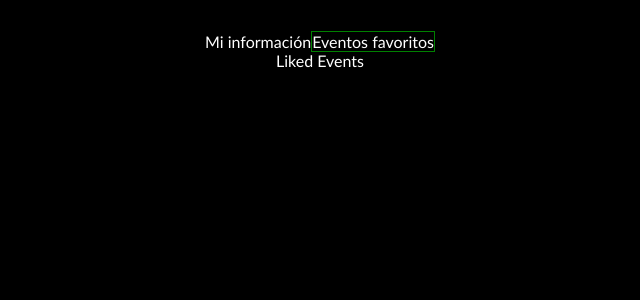
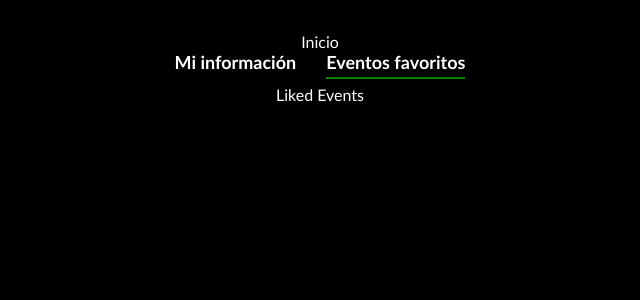
Before and after one commit to ErickRabocse/ticket_master_erick, a React (Vite) app: page /profile/liked-events in a window 1280 px wide. Shown: the top 300 px of the page, without its empty margins (320-960 px from the left). Built offline with nearby package versions, Linux system fonts and the light colour scheme.

Commit message:
styling details, profile and events pages/components

```diff
--- a/src/components/Events/components/EventItem/index.jsx
+++ b/src/components/Events/components/EventItem/index.jsx
@@ -4,7 +4,7 @@ import filledHeart from '../../../../assets/filled-heart.png'
 import emptyHeart from '../../../../assets/empty-heart.png'
 import useLikeEvents from '../../../../hooks/useLikeEvents'
 
-const EventItem = ({ img, name, info, onEventClick, id }) => {
+const EventItem = ({ img, name, info, onEventClick, id, state }) => {
   const { isEventLiked, toggleEventLike } = useLikeEvents(id)
   const handleSeeMoreClick = (e) => {
     e.stopPropagation()
@@ -18,11 +18,11 @@ const EventItem = ({ img, name, info, onEventClick, id }) => {
         <img src={img} alt='event image' style={{ width: '200px' }} />
       </div>
       <div className={styles.eventInfoContainer}>
-        <h4 className={styles.eventName}>{name}</h4>
+        <h4 className={styles.eventName}>{name} ({state})</h4>
         <p className={styles.eventInfo}>{info}</p>
         <button className={styles.seeMoreBtn} onClick={handleSeeMoreClick}>
           {/* <Link to={`details/123 ${id}`}> Details </Link> */}
-          Details
+          Detalles
         </button>
       </div>
     </div>
--- a/src/components/Events/index.jsx
+++ b/src/components/Events/index.jsx
@@ -3,6 +3,7 @@ import EventItem from './components/EventItem'
 import './style.css'
 
 const Events = ({ searchTerm, events }) => {
+  console.log('here are the events', events)
   const navigate = useNavigate()
   const handleEventItemClick = (id) => {
     navigate(`/details/ ${id}`)
@@ -23,6 +24,7 @@ const Events = ({ searchTerm, events }) => {
           info={eventItem.info}
           onEventClick={handleEventItemClick}
           id={eventItem.id}
+          state={eventItem._embedded.venues[0].state.name}
         />
       ))
     )
--- a/src/views/Details/Details.module.css
+++ b/src/views/Details/Details.module.css
@@ -3,26 +3,54 @@
     align-items: flex-start;
     flex-direction: column;
 }
+.heroContainer{
+    position: relative;
+    height: 85vh;
+}
+.heroInfoSection{
+    display: flex;
+    align-items: center;
+    height: 100%;
+    padding: 0 30px;
+}
+
+.heroInfoDetails{
+    margin: 0 25px;
+}
+
+.heroImageSmall{
+    width: 300px;
+    border-radius: 10px;
+}
 
 .eventImage{
+    position: absolute;
+    top: 0;
+    left: 0;
     width:100%;
-    height: 85vh;
+    height: 80vh;
     object-position: top;
-    object-fit: cover
+    object-fit: cover;
+    filter: blur(5px);
+    opacity: .3;
+    z-index: -1;
 }
 
 .eventName{
-    margin: 20px 0;
+    margin-top: -20px;
+    margin-bottom: 0;
     font-size: 25px;
 }
 
 .infoParagraph{
     text-align: left;
     margin: 4px 0;
+    line-height: 25px;
 }
 
-.dateParagraph{
-    color: #32CD32;
+.dateParagraph, .place{
+    color: white;
+    font-weight: 700;
 }
 
 .seatInfoContainer{
@@ -52,7 +80,7 @@
 }
 
 .buyTicketsContainer{
-    width: 130px;
+    width: 140px;
     outline: 1px solid white;
     align-self: center;
     border-radius: 5px;
@@ -60,7 +88,11 @@
     margin: 20px 0;
 }
 
+.buyTicketsContainer:hover{
+    outline: 2px solid #32CD32;
+}
 .buyTicketsLink{
     color: white;
     text-decoration: none;
+    font-size: 15px;
 }
--- a/src/views/Details/index.jsx
+++ b/src/views/Details/index.jsx
@@ -35,18 +35,28 @@ const Details = () => {
   return (
     <div className={styles.parentContainer}>
       <div className={styles.mainInfoContainer}>
-        <img src={eventData?.images?.[0]?.url} alt={eventData?.name} className={styles.eventImage} />
-        <h4 className={styles.eventName}>{eventData.name}</h4>
-        <p className={styles.infoParagraph}>{eventData.info}</p>
-        {eventData?.dates?.start?.dateTime ? <p className={styles.dateParagraph}> {format(new Date(eventData?.dates?.start?.dateTime), 'd LLLL yyyy H:mm', { locale: es })} hrs.</p> : null}
+        <section className={styles.heroContainer}>
+          <img src={eventData?.images?.[0]?.url} alt={eventData?.name} className={styles.eventImage} />
+          <div className={styles.heroInfoSection}>
+            <div>
+              <img src={eventData?.images?.[0]?.url} alt={eventData?.name} className={styles.heroImageSmall} />
+            </div>
+            <div className={styles.heroInfoDetails}>
+              <h4 className={styles.eventName}>{eventData.name}</h4>
+              <p className={styles.place}>{eventData._embedded?.venues[0].state.name} - {eventData._embedded?.venues[0].name}</p>
+              {eventData?.dates?.start?.dateTime ? <p className={styles.dateParagraph}> {format(new Date(eventData?.dates?.start?.dateTime), 'd LLLL yyyy H:mm', { locale: es })} hrs.</p> : null}
+              <p className={styles.infoParagraph}>{eventData.info}</p>
+            </div>
+          </div>
+        </section>
       </div>
       <div className={styles.seatInfoContainer}>
         {eventData?.seatmap?.staticUrl ? <><h6 className={styles.eventMapTitle}>Event map</h6> <img className={styles.seatMapImage} src={eventData?.seatmap?.staticUrl} alt='Event map' /></> : null}
         <p className={styles.pleaseNoteLegend}>{eventData.pleaseNote}</p>
-        <p className={styles.priceRangeLegend}>Price range: {eventData?.priceRanges?.[0]?.min} - {eventData?.priceRanges?.[0]?.max} {eventData?.priceRanges?.[0]?.currency}</p>
+        <p className={styles.priceRangeLegend}>Rango de precios: {eventData?.priceRanges?.[0]?.min} - {eventData?.priceRanges?.[0]?.max} {eventData?.priceRanges?.[0]?.currency}</p>
       </div>
       <div className={styles.buyTicketsContainer}>
-        <a href={eventData?.url} className={styles.buyTicketsLink}>Get your tickets</a>
+        <a href={eventData?.url} className={styles.buyTicketsLink}>Obtén tus boletos</a>
       </div>
     </div>
   )
--- a/src/views/Profile/Profile.module.css
+++ b/src/views/Profile/Profile.module.css
@@ -1,3 +1,19 @@
 .active{
-    border: 1px solid green;
+    border-bottom: 2px solid green;
 }
+.tab{
+    font-size: 18px;
+    font-weight: 600;
+    padding-bottom: 4px;
+    cursor: pointer;
+    transition: opacity 0.2s ease;
+    margin: 10px 15px;
+}
+.tab:hover{
+    opacity: .8;
+}
+.homeLink{
+    color: white;
+    text-decoration: none;
+    margin: 12px 0;
+}
--- a/src/views/Profile/index.jsx
+++ b/src/views/Profile/index.jsx
@@ -1,5 +1,5 @@
 import React from 'react'
-import { Outlet, useLocation, useNavigate } from 'react-router-dom'
+import { Link, Outlet, useLocation, useNavigate } from 'react-router-dom'
 import styles from './Profile.module.css'
 
 const Profile = () => {
@@ -11,15 +11,16 @@ const Profile = () => {
 
   return (
     <div>
-      <div>
+      <Link to='/' className={styles.homeLink}>Inicio</Link>
+      <div style={{ marginBottom: '12px' }}>
         <span
-          className={`${pathname.includes('my-info') ? styles.active : ''}`}
+          className={`${pathname.includes('my-info') ? styles.active : ''} ${styles.tab}`}
           onClick={() => { handleTabClick('my-info') }}
         >
           Mi información
         </span>
         <span
-          className={`${pathname.includes('liked-events') ? styles.active : ''}`}
+          className={`${pathname.includes('liked-events') ? styles.active : ''} ${styles.tab}`}
           onClick={() => { handleTabClick('liked-events') }}
         >
           Eventos favoritos
```
